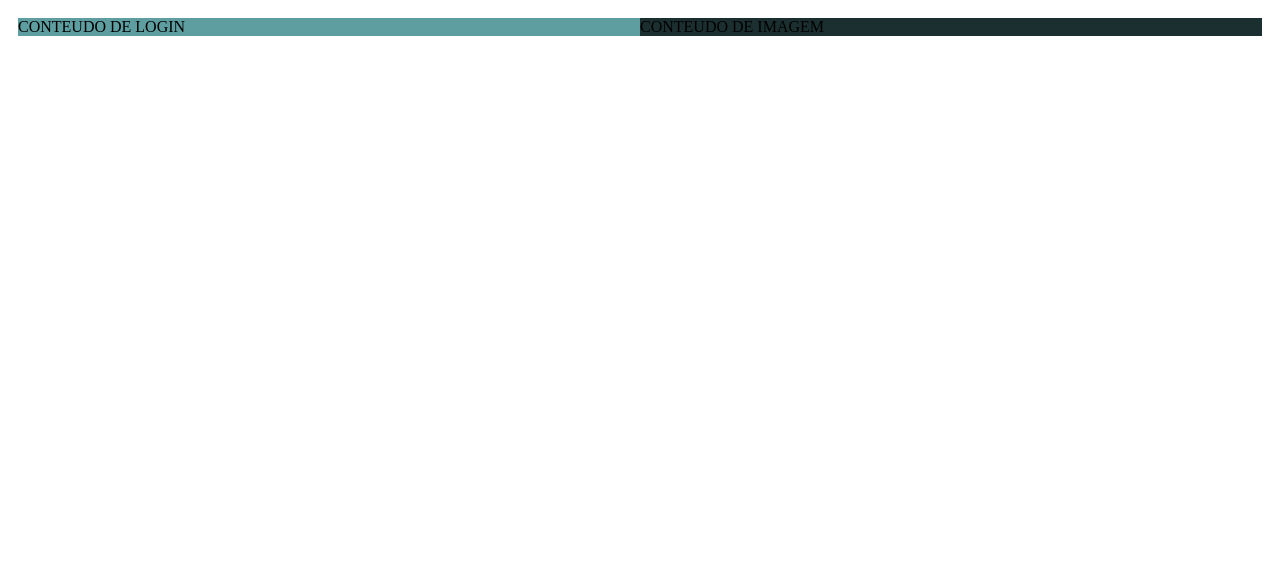
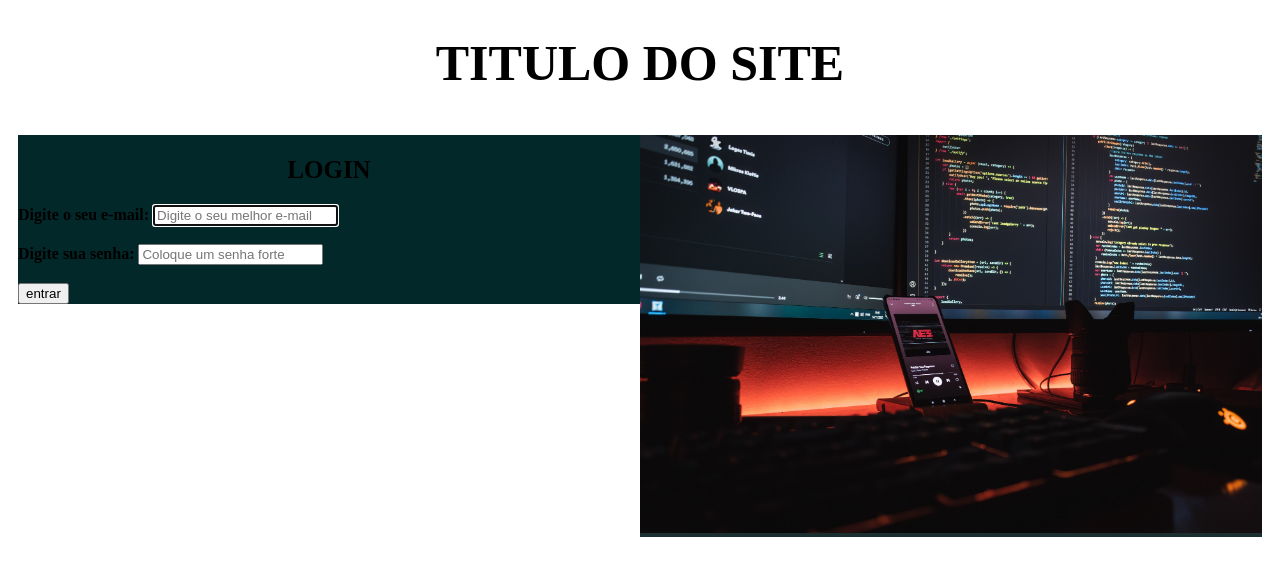
Before and after one commit to LucasGabriel18/Projetinho, a PHP site: page / in a window 1280 px wide. Shown: the top 576 px of the page. Run offline with PHP 8.4, Linux system fonts and the light colour scheme.

Commit message:
backup-login
bakcup do login feinho

```diff
--- a/projeto/css/login.css
+++ b/projeto/css/login.css
@@ -7,7 +7,7 @@
 .colA {
     height: 100%;
     width: 50%;
-    background: cadetblue;
+    background: rgb(3, 40, 41);
 }
 
 .colB {
@@ -15,3 +15,8 @@
     width: 50%;
     background: rgb(27, 47, 48);
 }
+
+.colB img {
+    width: 100%;
+    height: 100%;
+}
--- a/projeto/index.html
+++ b/projeto/index.html
@@ -9,12 +9,20 @@
 </head>
 <body>
     <div class="container">
+        <h1 style="text-align: center; font-size: 50px; font-family:'Times New Roman', Times, serif;">TITULO DO SITE</h1>
         <div class="linha">
             <div class="colA">
-                CONTEUDO DE LOGIN
+                <h2 style="text-align: center; justify-content: center; font-size: 25px; font-family:'Times New Roman', Times, serif;">LOGIN</h2>
+                <form action="php/verify.php" method="post">
+                    <strong><label for="e-mail">Digite o seu e-mail:</label></strong>
+                    <input type="text" name="email" id="email" autofocus required placeholder="Digite o seu melhor e-mail"><br><br>
+                    <strong><label for="senha">Digite sua senha:</label></strong>
+                    <input type="password" name="senha" id="senha" required placeholder="Coloque um senha forte"><br><br>
+                    <input type="submit" value="entrar">
+                </form>
             </div>
             <div class="colB">
-                CONTEUDO DE IMAGEM
+                <img src="imagens/ft-direita.jpg" alt="foto">
             </div>
         </div>
     </div>
```
Also changed, not shown: projeto/imagens/ft-direita.jpg (added), projeto/php/verify.php (added).
